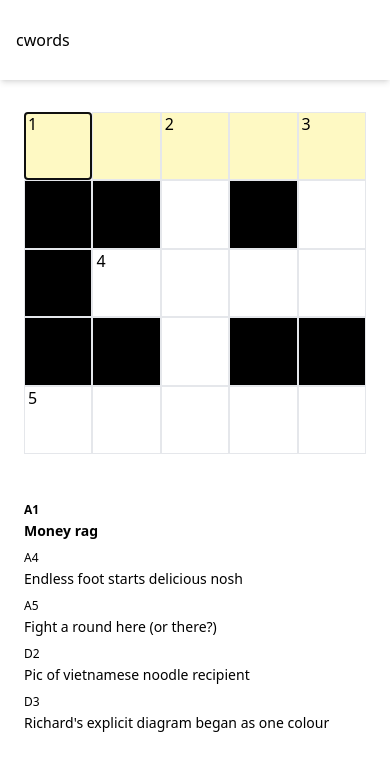
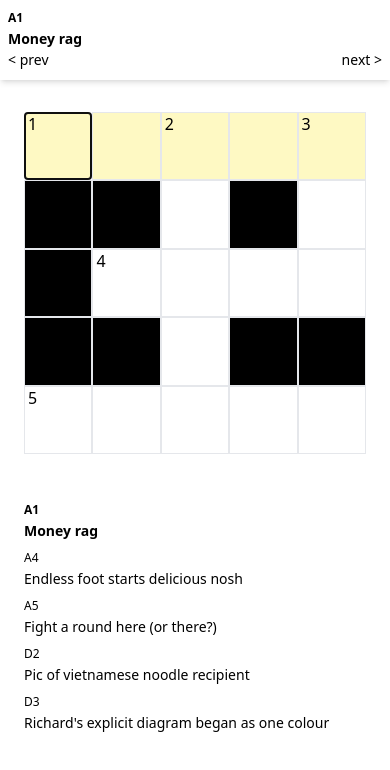
Before and after one commit to neverstew/cwords, a React (Vite) app in the folder app/: page / in a window 390 px wide. Shown: the top 770 px of the page. Built offline with nearby package versions, Linux system fonts and the light colour scheme.

Commit message:
Move selected word to header on mobiles

```diff
--- a/app/src/App.tsx
+++ b/app/src/App.tsx
@@ -17,16 +17,28 @@ const App = () => {
   );
 }
 
-const Header = () => (
-  <header className="h-20 shadow-md p-4 flex items-center">
-    <h1>cwords</h1>
-  </header>
-);
+const Header = () => {
+  const [state] = useGameContext();
+
+  return (
+    <header className="h-20 shadow-md flex items-center">
+      <div className='hidden md:block p-4'>
+        <h1>cwords</h1>
+      </div>
+      <div className='md:hidden p-2 grow'>
+        {
+          state.selectedWord
+            ? <SelectedWord />
+            : <h1>cwords</h1>
+        }
+      </div>
+    </header>
+  )
+};
 
 const Main = () => (
   <main className="mx-auto p-6 max-w-md sticky top-0 bg-white">
     <Crossword />
-    <SelectedWord />
   </main>
 );
 
@@ -228,7 +240,7 @@ const SelectedWord = () => {
   const word = state.words[state.selectedWord as keyof typeof state.words];
 
   return (
-    <div className="flex-col sm:hidden [@media(min-height:500px)]:hidden">
+    <div className="flex-col">
       <Word id={state.selectedWord as keyof typeof state.words} word={word} />
       <div className="flex justify-between gap-4">
         <button onClick={() => dispatch({ type: 'select-relative-word', direction: 'previous' })} className="text-start text-sm sm:text-md md:text-lg">{'<'} prev</button>
```
